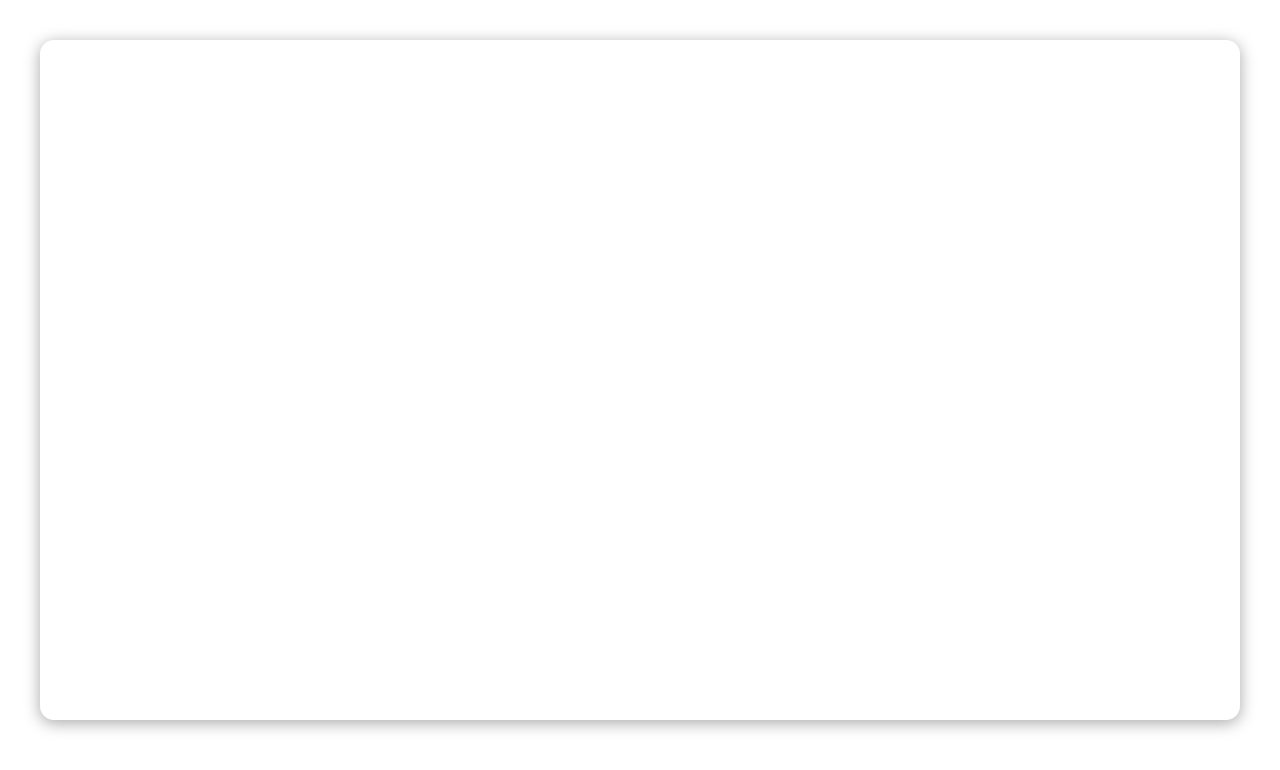
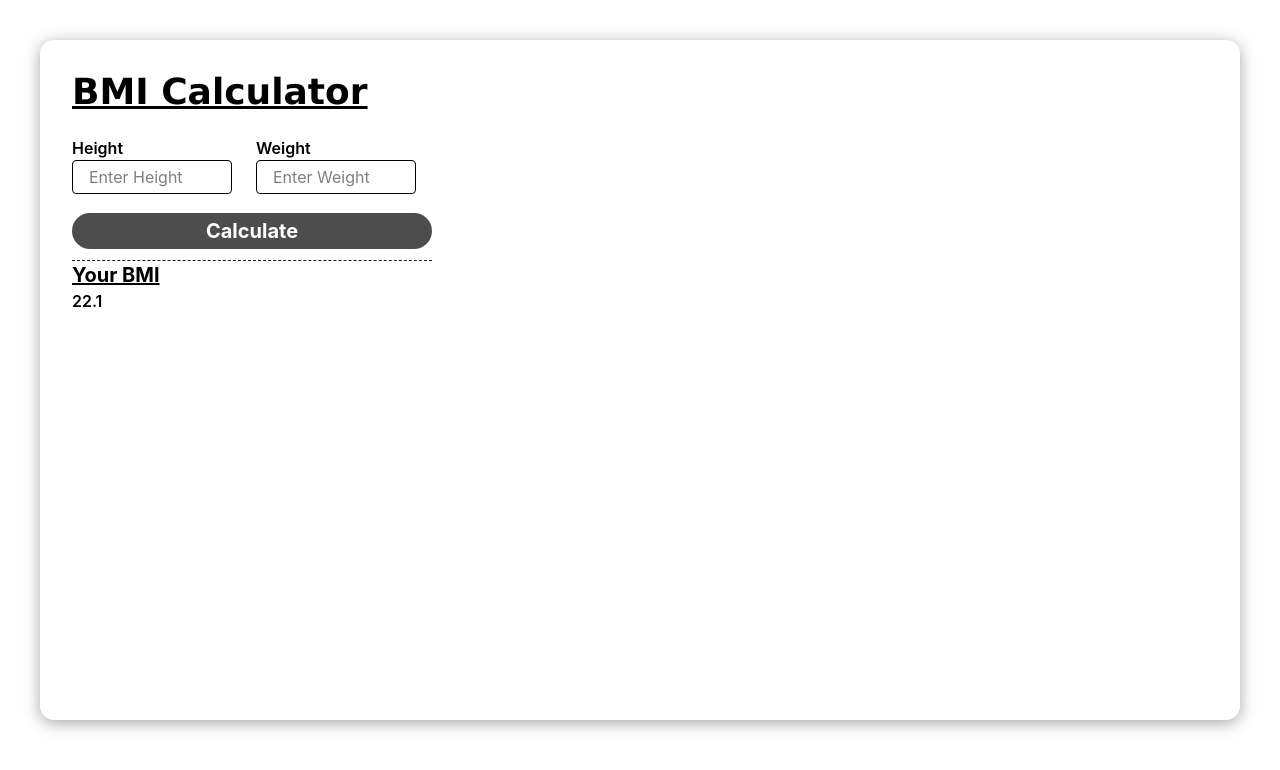
Before and after one commit to Shreyash-Date/Force-Fitness, a website: page pages/bmi.html in a window 1280 px wide. Drawn offline with Linux system fonts and the light colour scheme.

Commit message:
Rough design of BMI calculator

```diff
--- a/pages/bmi.html
+++ b/pages/bmi.html
@@ -13,11 +13,42 @@
             background-color: #ffffff;
             border-radius: 14px;
         }
+
+        #bmi-heading {
+            font-family: Verdana, Geneva, Tahoma, sans-serif;
+        }
     </style>
 </head>
 
 <body>
     <section class="m-10 p-10 h-[85vh]" id="bmi-Container">
+        <div class="">
+
+            <div class="h-16">
+                <h1 class="text-4xl font-black underline " id="bmi-heading">BMI Calculator</h1>
+            </div>
+
+            <div class="grid grid-cols-2 grid-rows-2 gap-2 w-90">
+
+                <div class="flex flex-col justify-center">
+                    <label for="number" class="font-semibold">Height</label>
+                    <input type="number" placeholder="Enter Height" class="border rounded h-8 p-4 w-40">
+                </div>
+                <div class="flex flex-col justify-center">
+                    <label for="number" class="font-semibold">Weight</label>
+                    <input type="number" placeholder="Enter Weight" class="border rounded h-8 p-4 w-40">
+                </div>
+                <div class="flex justify-center items-center col-span-2">
+                    <button class="hover:border w-screen h-9 rounded-4xl  bg-[#4D4D4D] text-white text-xl font-bold cursor-pointer transition-transform duration-125 ease-in-out active:scale-[0.96]">Calculate</button>
+                </div>
+            </div>
+
+            <div class="border-t border-dashed border-gray-900 w-90"></div>
+            <div>
+                <h2 class="font-bold text-xl font-sans underline">Your BMI</h2>
+                <p class="font-semibold">22.1</p>
+            </div>
+        </div>
 
     </section>
 </body>
```
Also changed, not shown: index.html (line endings or trailing spaces), src/output.css.
